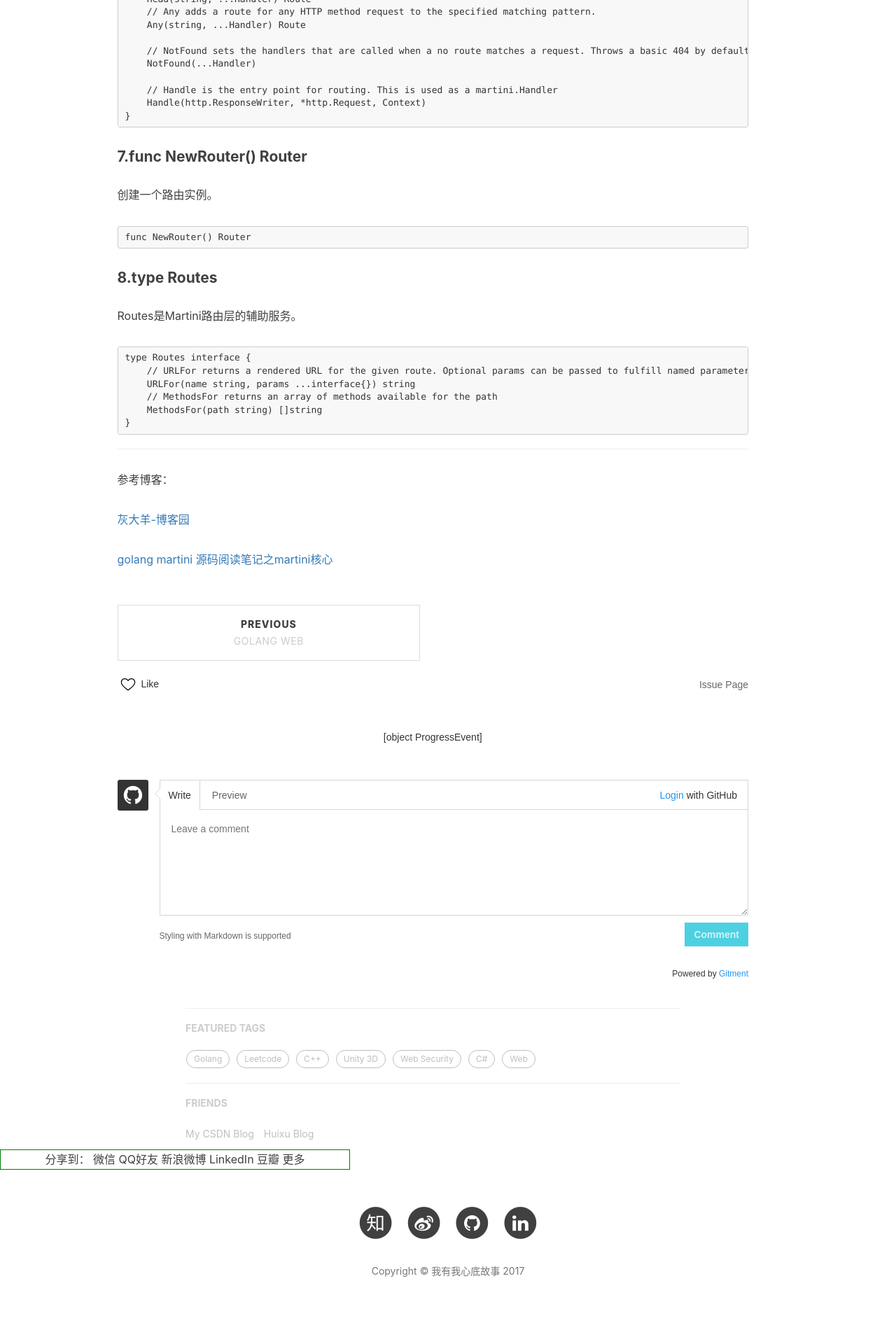
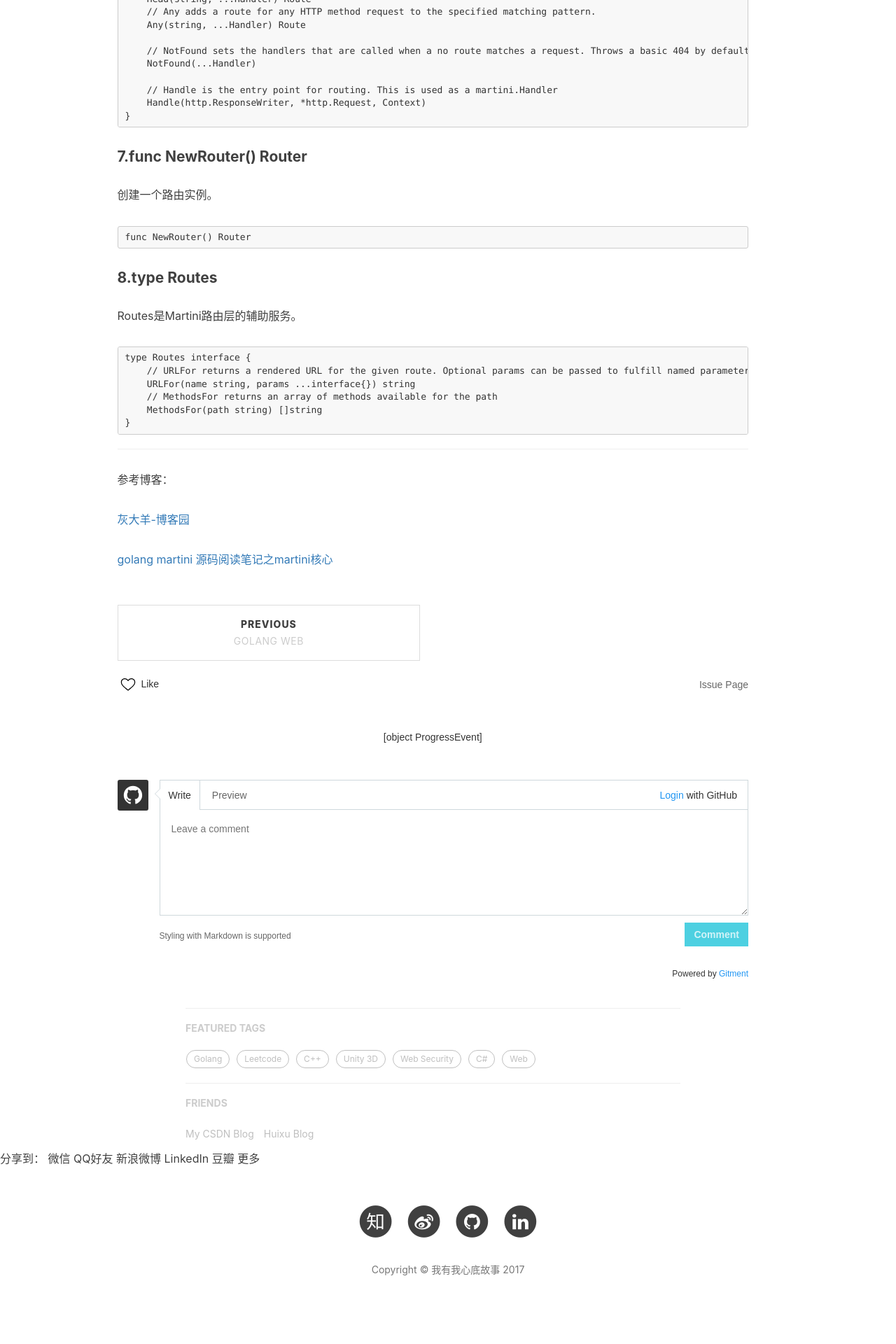
Before and after one commit to Tomy-Lee/Tomy-Lee.github.io, a Jekyll site: the page built from _posts/2017-11-13-golang-martini.md, in a window 1280 px wide. Shown: the part 3136-5056 px from the top of the page at 70% size. Built offline with Jekyll 4.4.1, drawn with Linux system fonts in a browser that asks for light colours; nearby versions of some CDN libraries; comment, search, counter and statistics services are not loaded.

Commit message:
Update post.html

```diff
--- a/_layouts/post.html
+++ b/_layouts/post.html
@@ -255,7 +255,7 @@
 
 
 <!-- JiaThis Button BEGIN -->
-<div class="jiathis_style" style="text-align: center; width: 500px; border: green solid 1px;">
+<div class="jiathis_style" style="margin: 0 auto;">
 	<span class="jiathis_txt">分享到：</span>
 	<a class="jiathis_button_weixin">微信</a>
 	<a class="jiathis_button_cqq">QQ好友</a>
```
